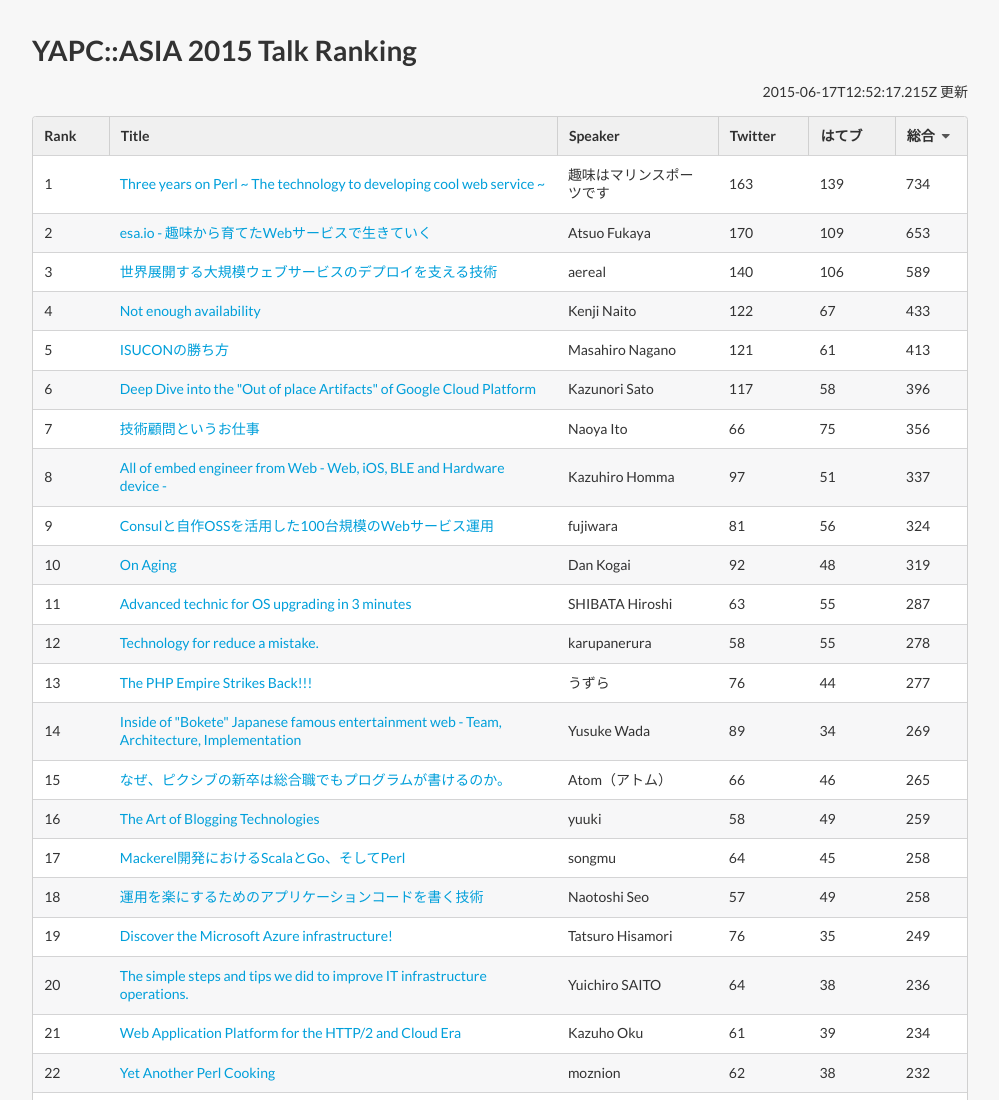
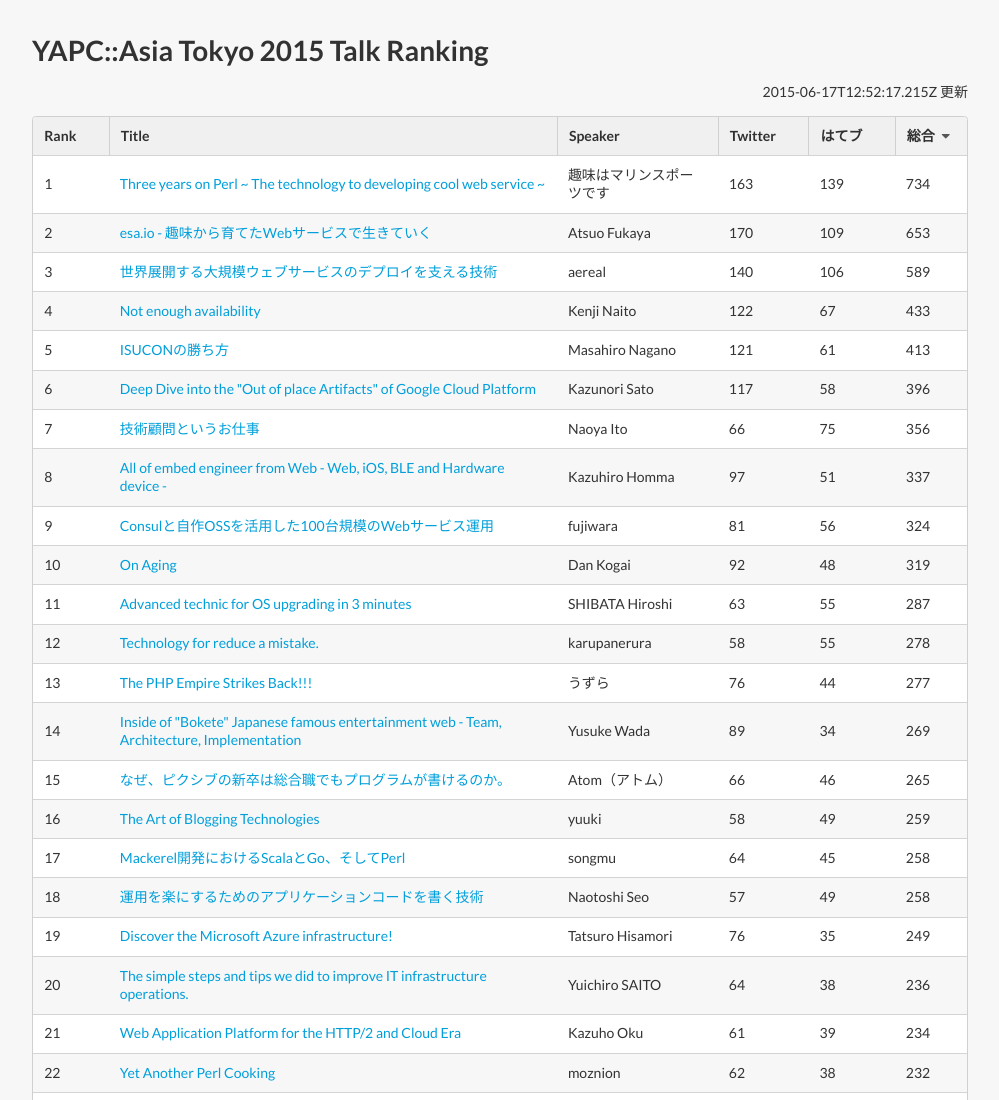
Before and after one commit to teppeis/yapc-talk-ranking, a website: page index.html in a window 1280 px wide. Shown: the top 1100 px of the page, without its empty margins (140-1139 px from the left). Drawn offline with Linux system fonts and the light colour scheme.

Commit message:
fix title

```diff
--- a/index.html
+++ b/index.html
@@ -2,7 +2,7 @@
 <html>
 <head>
   <meta charset="utf-8">
-  <title>YAPC::ASIA 2015 Talk Ranking</title>
+  <title>YAPC::Asia Tokyo 2015 Talk Ranking</title>
   <script>
     if (location.protocol !== 'https:' && location.host !== 'localhost') {
       location.protocol = 'https:';
@@ -15,7 +15,7 @@
   <script src="./bundle.js"></script>
 </head>
 <body>
-  <h1>YAPC::ASIA 2015 Talk Ranking</h1>
+  <h1>YAPC::Asia Tokyo 2015 Talk Ranking</h1>
   <p id="updated"></p>
   <table id="ranking" class="ui table striped sortable">
     <thead>
```
Also changed, not shown: README.md.
